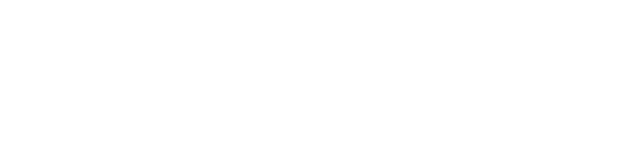
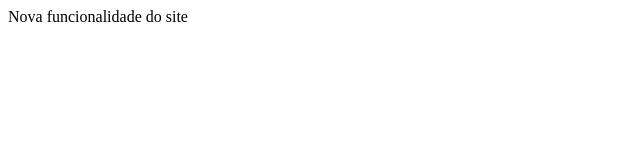
Before and after one commit to BrunoGrandi93/curso_git_udemy, a plain HTML site: page index.html in a window 1280 px wide. Shown: the whole page, without its empty margins (0-640 px from the left). Drawn offline with Linux system fonts and the light colour scheme.

Commit message:
Subindo nova funcionalidade do site e contatos

```diff
--- a/index.html
+++ b/index.html
@@ -7,5 +7,7 @@
 </head>
 <body>
 
+Nova funcionalidade do site
+
 </body>
 </html>
```
Also changed, not shown: contact.html (added).
